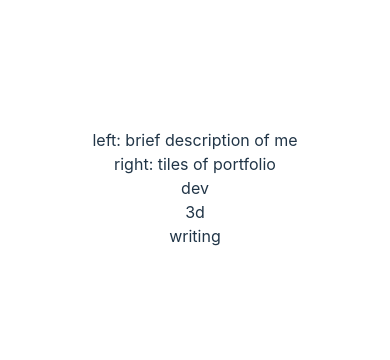
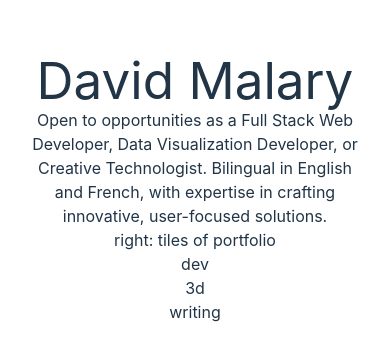
Before and after one commit to dmalary/portfolio_v1, a React (Vite) app: page / in a window 390 px wide. Shown: the part 234-594 px from the top of the page. Built offline with nearby package versions, Linux system fonts and the light colour scheme.

Commit message:
style: se base responsive

```diff
--- a/src/App.jsx
+++ b/src/App.jsx
@@ -1,14 +1,17 @@
 import { useState } from 'react'
 import './App.css'
-import ProjectTile from '../components'
+// import ProjectTile from '../components'
 
 function App() {
 
   return (
     <>
-      <div>
-        <div>left: brief description of me</div>
-        <div>
+      <div className='grid grid-cols-1 md:grid-cols-3 gap-4'>
+        <div className='col-span-1 p-4 text-left'>
+          <h1>David Malary</h1>
+          <p>Open to opportunities as a Full Stack Web Developer, Data Visualization Developer, or Creative Technologist. Bilingual in English and French, with expertise in crafting innovative, user-focused solutions. </p>
+        </div>
+        <div className='col-span-1 md:col-span-2 p-4'>
           right: tiles of portfolio
           <div className='section-1'>dev</div>
           <div className='section-2'>3d</div>
```
